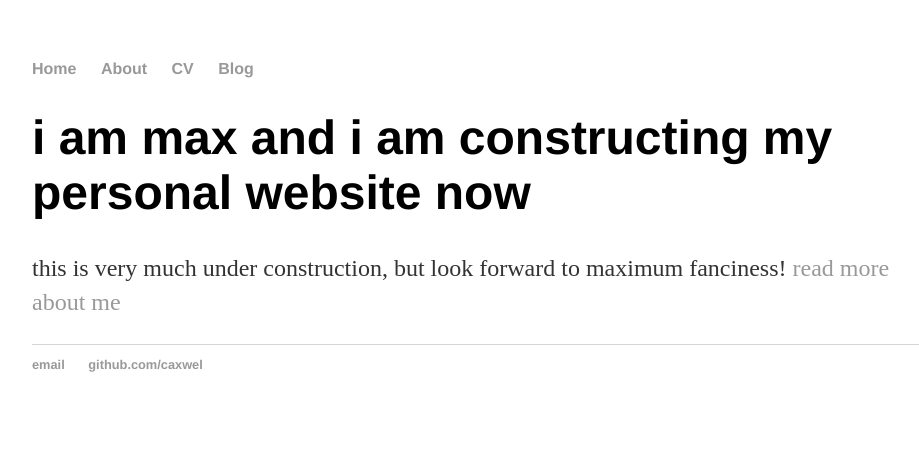
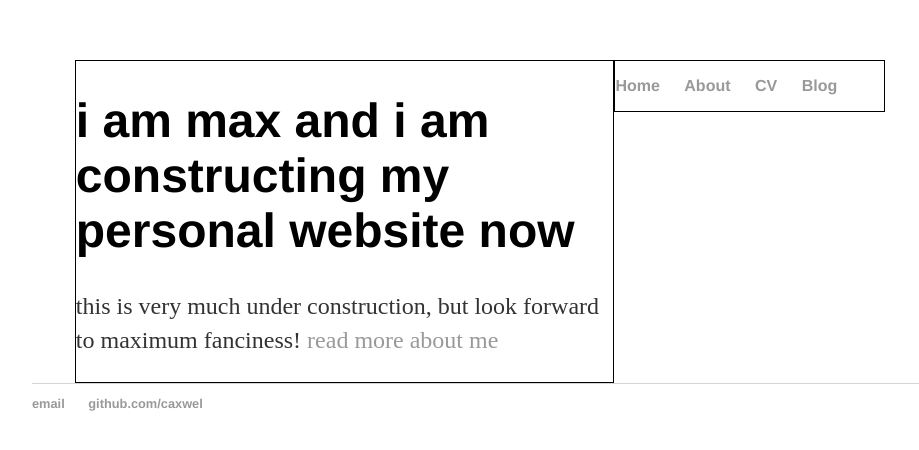
Before and after one commit to caxwel/caxwel.github.io, a Jekyll site: the page built from index.html, in a window 1280 px wide. Shown: the top 450 px of the page, without its empty margins (160-1079 px from the left). Built offline with Jekyll 4.4.1, drawn with Linux system fonts in a browser that asks for light colours.

Commit message:
css experimentation begins, assets added

```diff
--- a/_layouts/default.html
+++ b/_layouts/default.html
@@ -6,6 +6,12 @@
 		<link rel="stylesheet" type="text/css" href="/css/main.css">
 	</head>
 	<body>
+
+		<div class="container">
+			<div class="content">
+			{{ content }}
+			</div><!-- /.content -->
+			<div class="navbar">
 				<nav>
 					<ul>
 						<li><a href="/">Home</a></li>
@@ -14,8 +20,7 @@
 						<li><a href="/blog/">Blog</a></li>
 					</ul>
 				</nav>
-		<div class="container">
-			{{ content }}
+			</div><!-- /.navbar -->
 		</div><!-- /.container -->
 		<footer>
     		<ul>
--- a/css/main.css
+++ b/css/main.css
@@ -41,3 +41,21 @@ ul.posts {
 ul.posts li {
     list-style: none;
 }
+
+.container {
+    display: flex;
+    flex-direction: row;
+    justify-content: center;
+}
+
+.content {
+    border: 1px solid #000;
+    height: 70%;
+    width: 60%;
+}
+
+.navbar {
+    border: 1px solid #000;
+    height: 70%;
+    width: 30%;
+}
```
Also changed, not shown: _assets/linkfl1.png (added), _assets/linkfl2.png (added), _assets/linkfl3.png (added), _assets/linkfl4.png (added), _assets/willowleaves.png (added). Lines whose indentation alone changed are shown as unchanged.
